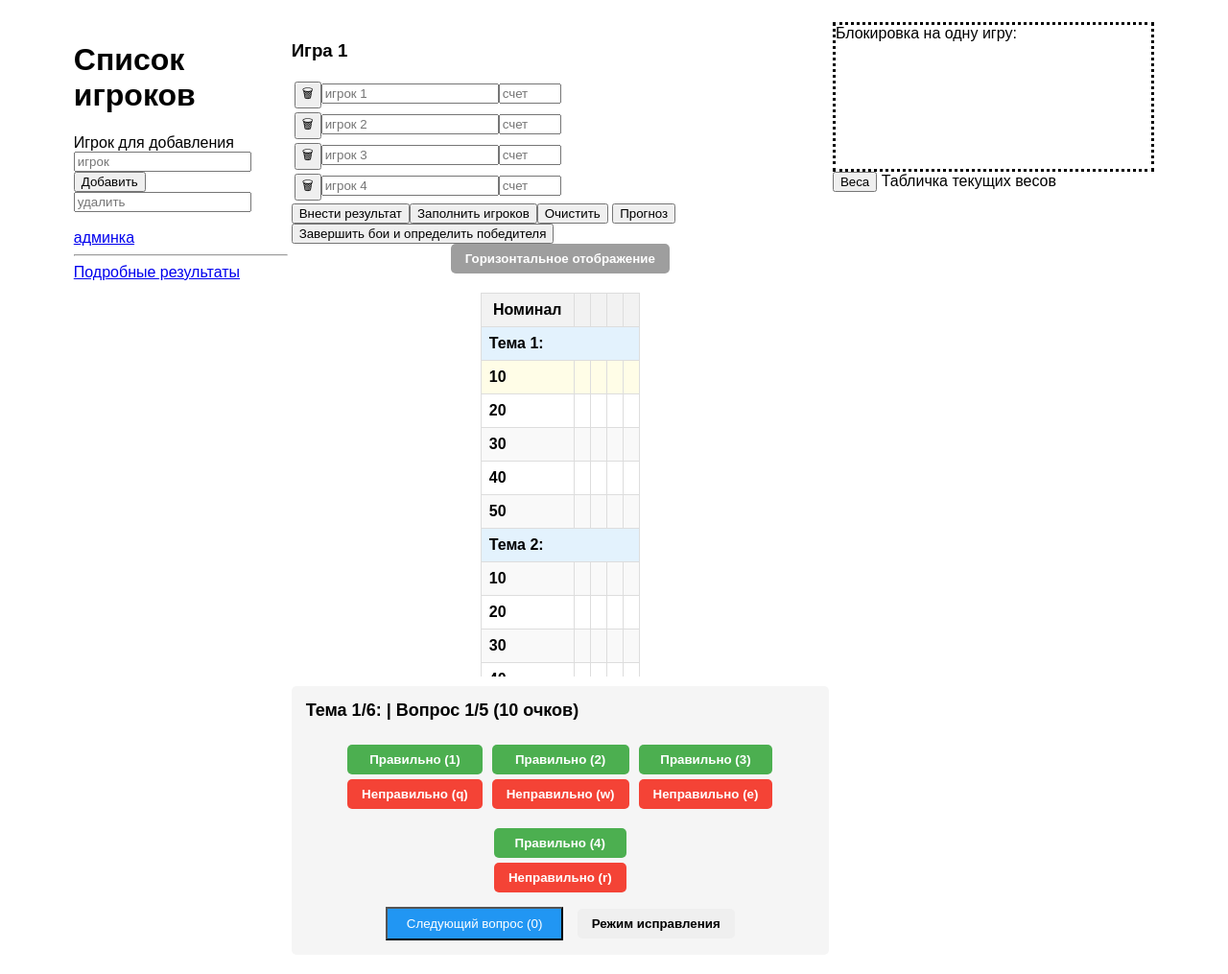
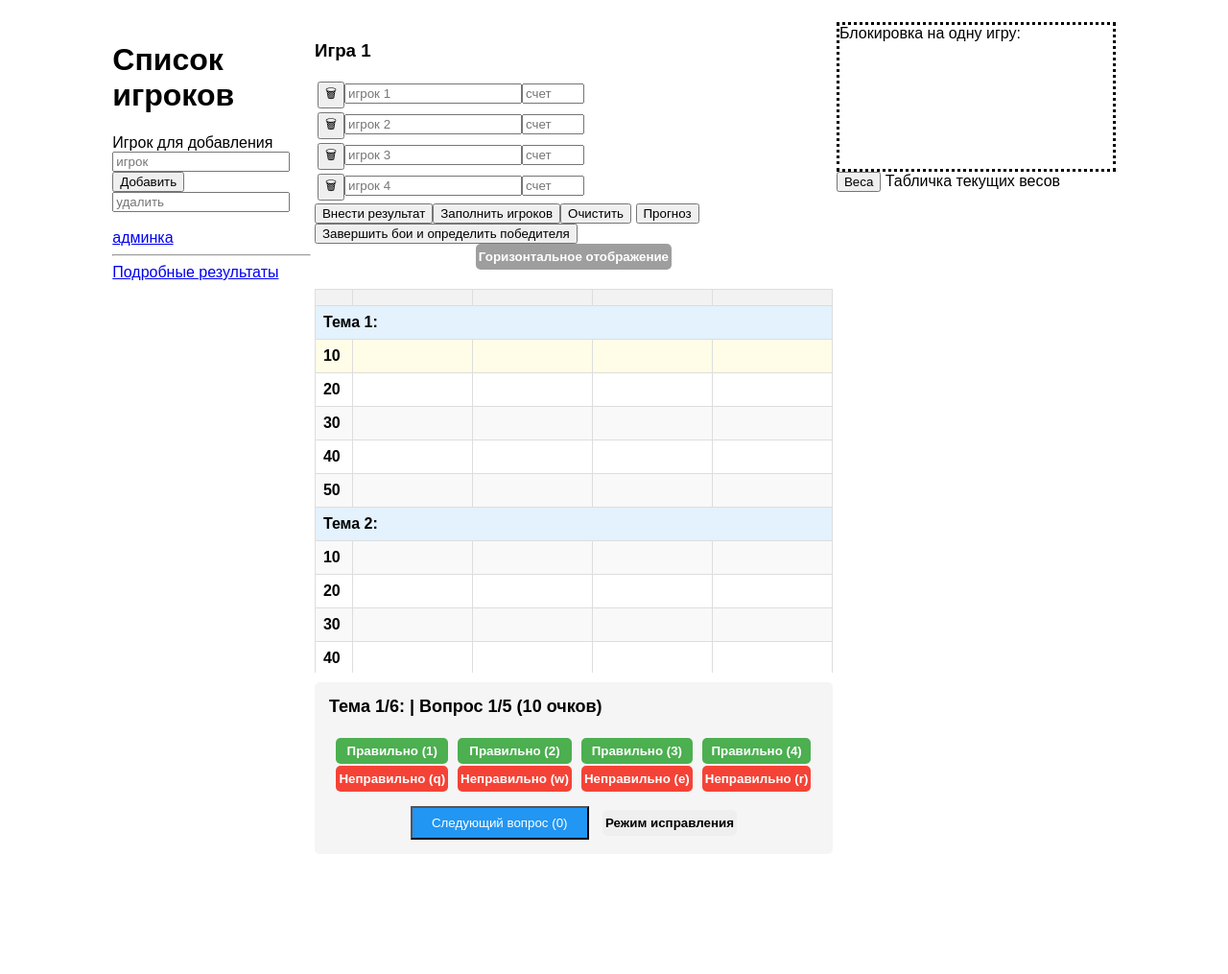
Before and after one commit to AVSirotkin/svoyak, a Python web app: template templates/FullRoom.html in a window 1280 px wide. Shown: the top 1015 px of the page at 96% size. Run offline with Jinja, Linux system fonts and the light colour scheme; the template is opened without the code that fills it, so the values that code supplies are empty.

Commit message:
update sizes of buttons

```diff
--- a/templates/FullRoom.html
+++ b/templates/FullRoom.html
@@ -14,7 +14,7 @@
             height: 100vh;
             box-sizing: border-box;
             align-items: center;
-            overflow: hidden;
+            overflow: scroll;
         }
         .header {
             width: 100%;
@@ -34,14 +34,15 @@
             margin: 0 auto;
             max-height: 1000px;
             overflow: scroll;
+            min-width: 540px;
         }
         .score-table.vertical {
             table-layout: auto;
             overflow: scroll;
         }
         .score-table.vertical th.theme-header {
-            width: 80px;
-            min-width: 80px;
+            /* width: 80px; */
+            min-width: 20px;
         }
         .score-table.horizontal {
             table-layout: auto;
@@ -159,10 +160,10 @@
         .player-buttons {
             display: flex;
             flex-direction: column;
-            gap: 5px;
+            gap: 2px;
         }
         .player-button {
-            padding: 8px 15px;
+            padding: 6px 3px;
             border: none;
             border-radius: 5px;
             cursor: pointer;
@@ -189,6 +190,9 @@
             text-align: center;
             margin-bottom: 5px;
             font-weight: bold;
+        }
+        .player-header {
+            min-width: 100px;
         }
         .question-value {
             font-weight: bold;
@@ -567,7 +571,8 @@
             // Создаем заголовок с номиналами и игроками
             const thValue = document.createElement('th');
             thValue.className = 'theme-header';
-            thValue.textContent = "Номинал";
+            // thValue.textContent = "Номинал";
+            thValue.textContent = " ";
             headerRow.appendChild(thValue);
 
             gameData.players.forEach((player, index) => {
@@ -972,7 +977,7 @@
             // Скрываем кнопки управления
             document.getElementById('controlButtons').style.display = 'none';
             document.getElementById('nextQuestionBtn').style.display = 'none';
-            document.getElementById('editModeBtn').style.display = 'none';
+            // document.getElementById('editModeBtn').style.display = 'none';
         }
 
         function showResetGameOver() {
```
